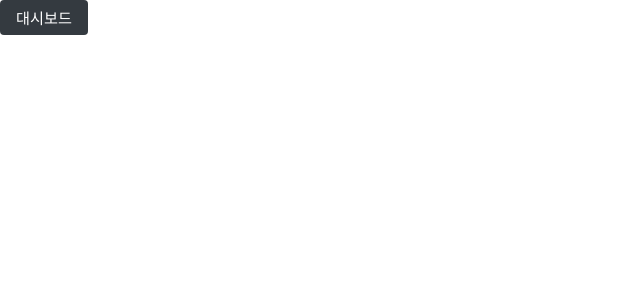
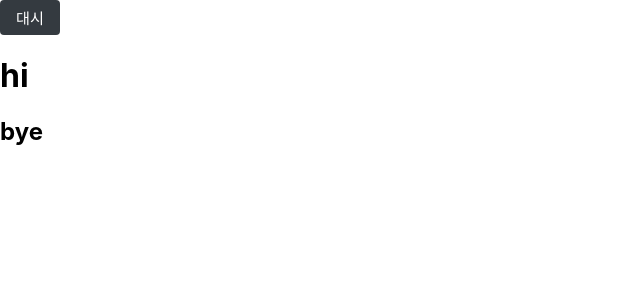
Before and after one commit to cbnusw/Judger-Main, a React (Create React App) app: page / in a window 1280 px wide. Shown: the top 300 px of the page, without its empty margins (0-640 px from the left). Built offline with nearby package versions, Linux system fonts and the light colour scheme.

Commit message:
axios 인스턴스 생성

```diff
--- a/package.json
+++ b/package.json
@@ -3,6 +3,7 @@
   "version": "0.1.0",
   "private": true,
   "dependencies": {
+    "axios": "^0.20.0",
     "cra-template": "1.0.3",
     "immer": "^7.0.7",
     "react": "^16.13.1",
@@ -13,6 +14,7 @@
     "redux": "^4.0.5",
     "redux-actions": "^2.6.5",
     "redux-devtools-extension": "^2.13.8",
+    "redux-saga": "^1.1.3",
     "styled-components": "^5.1.1"
   },
   "scripts": {
--- a/src/pages/DashboardPage.js
+++ b/src/pages/DashboardPage.js
@@ -4,7 +4,9 @@ import Button from '../components/common/Button';
 const DashboardPage = () => {
     return (
         <div>
-            <Button>대시보드</Button>
+            <Button>대시</Button>
+            <h1>hi</h1>
+            <h2>bye</h2>
         </div>
     );
 };
```
Also changed, not shown: src/lib/api/client.js (added, +27 -0 lines), 1 other file (tests, documents, lock files or other folders).
